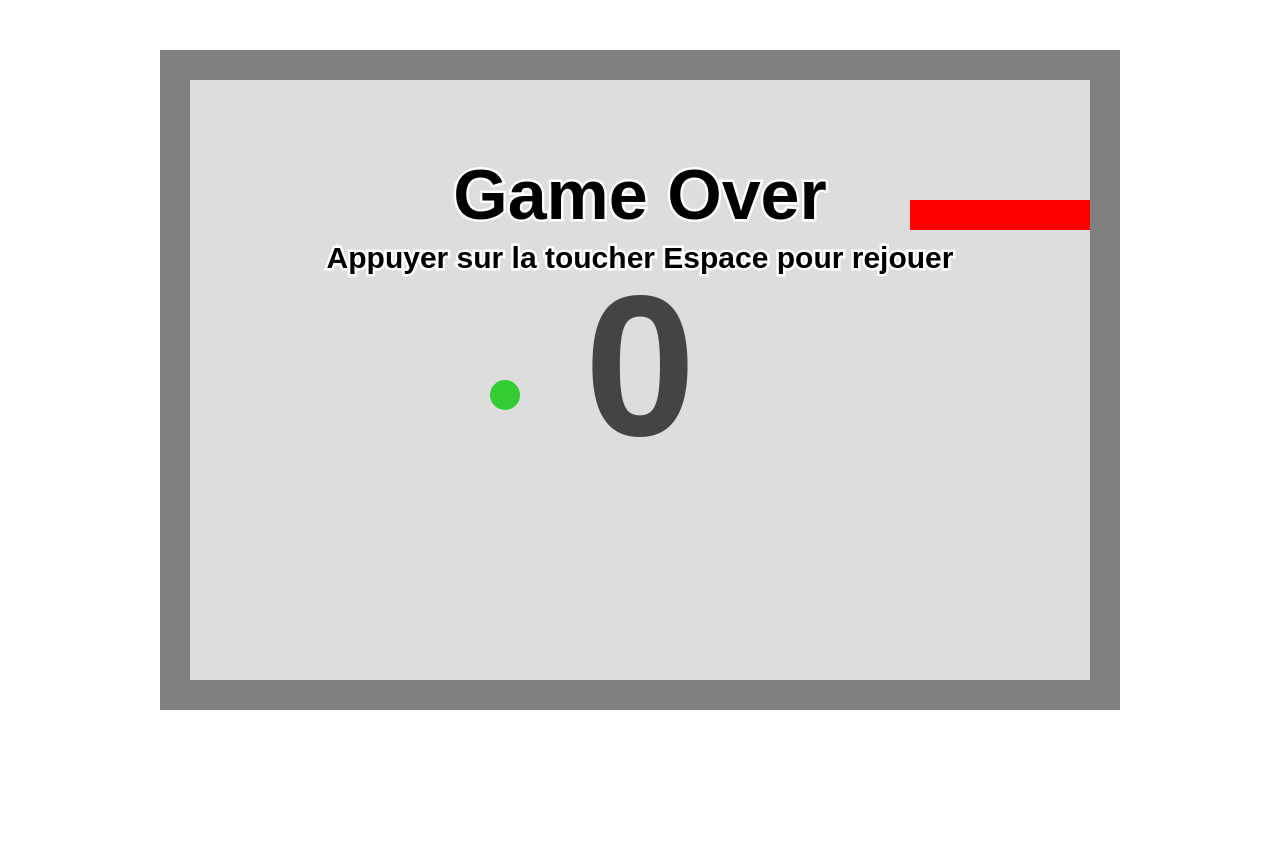
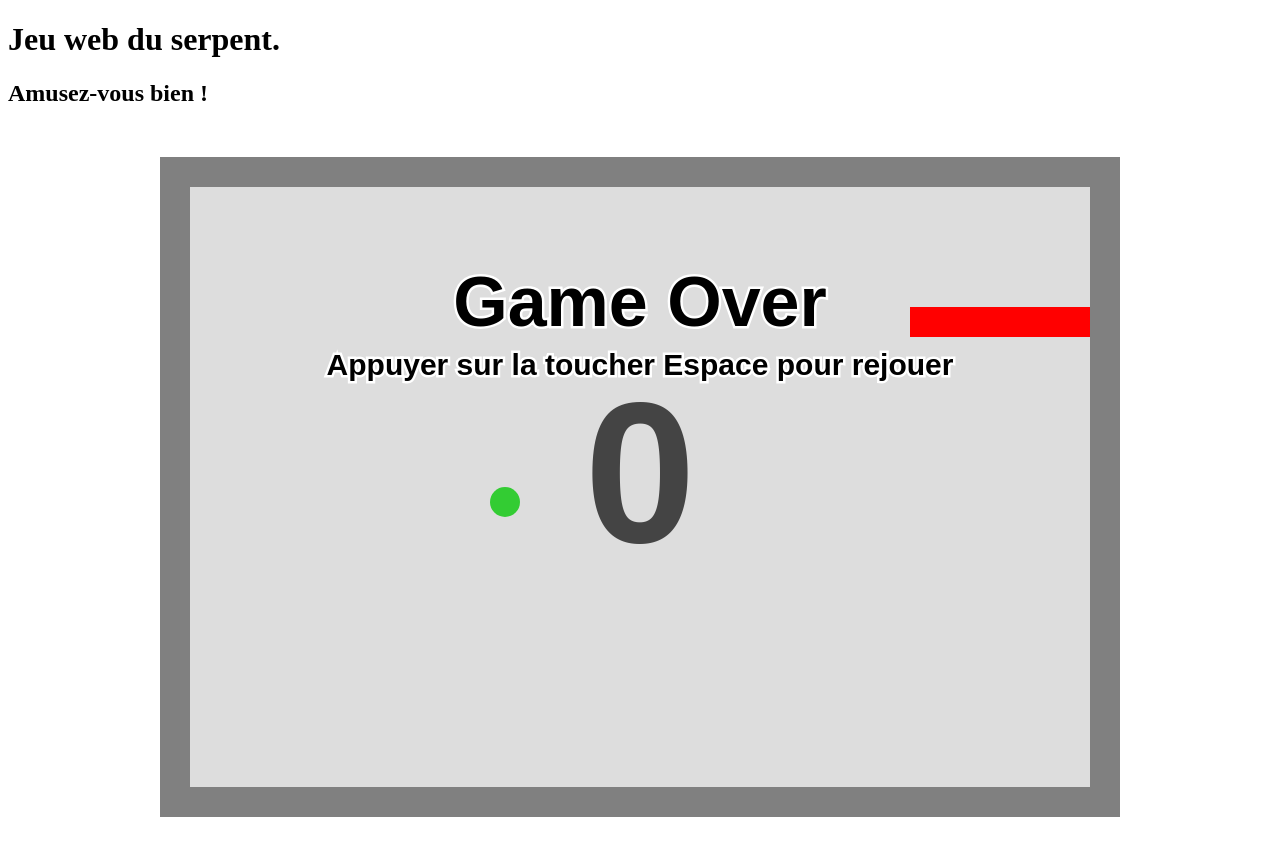
Before and after one commit to doriandevtech/SnakeGame, a plain HTML site: page index.html in a window 1280 px wide. Before the commit the page ends 800 px from the top, so only its background shows below. Drawn offline with Linux system fonts and the light colour scheme.

Commit message:
Third update on the Snake Game

```diff
--- a/index.html
+++ b/index.html
@@ -7,6 +7,8 @@
     </head>
 
     <body>
+        <h1>Jeu web du serpent.</h1>
+        <h2>Amusez-vous bien !</h2>
 
     </body>
 
--- a/script.js
+++ b/script.js
@@ -1,3 +1,5 @@
+// --------------------- Chargement de la page Web ---------------------
+
 window.onload = function() {
 
     var canvasWidth = 900;
```
